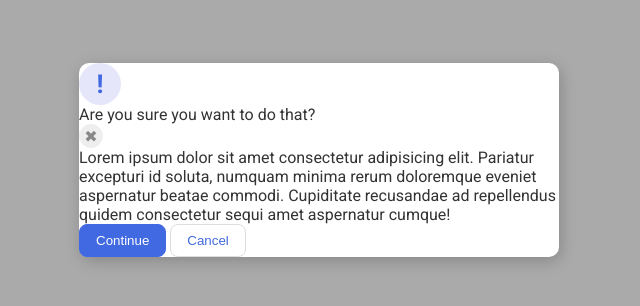
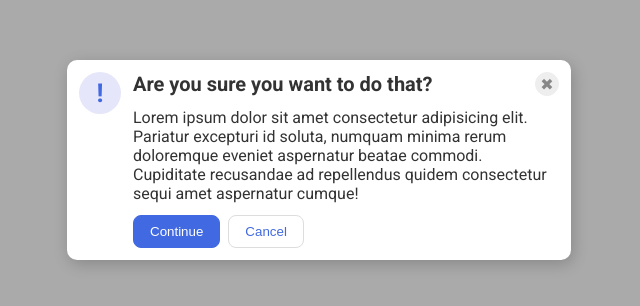
Before and after one commit to MarcosDebona25/top-foundations, a plain HTML site: page css-exercises/flex/05-flex-modal/index.html in a window 1280 px wide. Shown: the part 240-546 px from the top of the page, without its empty margins (321-961 px from the left). Drawn offline with Linux system fonts and the light colour scheme.

Commit message:
Avance EJ5 flex

```diff
--- a/css-exercises/flex/04-flex-information/style.css
+++ b/css-exercises/flex/04-flex-information/style.css
@@ -7,12 +7,43 @@ img {
   height: 100px;
 }
 
+.general {
+  display: flex;
+  flex-direction: column;
+  justify-content: center;
+  align-items: center;
+}
+
+.img-text {
+  display: flex;
+  flex-direction: row;
+  align-items: center;
+  justify-content: center;
+  gap: 52px;
+}
+
+
+
+.primero,
+.segundo,
+.tercero,
+.cuarto {
+  display: flex;
+  flex-direction: column;
+  align-items: center;
+  width: 200px;
+}
+
+.text {
+  text-align: center;
+}
+
 .title {
   font-size: 36px;
   font-weight: 900;
+  margin: 10px 0 32px 0;
 }
 
-/* do not edit this footer */
 .footer {
   position: fixed;
   bottom: 0;
--- a/css-exercises/flex/05-flex-modal/index.html
+++ b/css-exercises/flex/05-flex-modal/index.html
@@ -1,20 +1,34 @@
 <!DOCTYPE html>
 <html lang="en">
   <head>
-    <meta charset="UTF-8">
-    <meta http-equiv="X-UA-Compatible" content="IE=edge">
-    <meta name="viewport" content="width=device-width, initial-scale=1.0">
-    <link rel="stylesheet" href="style.css">
+    <meta charset="UTF-8"/>
+    <meta http-equiv="X-UA-Compatible" content="IE=edge"/>
+    <meta name="viewport" content="width=device-width, initial-scale=1.0"/>
+    <link rel="stylesheet" href="style.css"/>
     <title>Modal</title>
   </head>
+
   <body>
     <div class="modal">
-      <div class="icon">!</div>
-      <div class="header">Are you sure you want to do that?</div>
-      <button class="close-button">✖</button>
-      <div class="text">Lorem ipsum dolor sit amet consectetur adipisicing elit. Pariatur excepturi id soluta, numquam minima rerum doloremque eveniet aspernatur beatae commodi. Cupiditate recusandae ad repellendus quidem consectetur sequi amet aspernatur cumque!</div>
-      <button class="continue">Continue</button>
-      <button class="cancel">Cancel</button>
+      <div class="icon columna1">!</div>
+
+      <div class="columna2">
+        <div class="fila1">
+          <div class="header">Are you sure you want to do that?</div>
+          <button class="close-button">✖</button>
+        </div>
+
+        <div class="text">
+          Lorem ipsum dolor sit amet consectetur adipisicing elit. Pariatur
+          excepturi id soluta, numquam minima rerum doloremque eveniet
+          aspernatur beatae commodi. Cupiditate recusandae ad repellendus quidem
+          consectetur sequi amet aspernatur cumque!
+        </div>
+        <div class="botonera">
+          <button class="continue">Continue</button>
+          <button class="cancel">Cancel</button>
+        </div>
+      </div>
     </div>
   </body>
 </html>
--- a/css-exercises/flex/05-flex-modal/style.css
+++ b/css-exercises/flex/05-flex-modal/style.css
@@ -9,7 +9,6 @@ body {
   margin: 0;
   background: #aaa;
   color: #333;
-  /* I'll give you this one for free lol */
   display: flex;
   align-items: center;
   justify-content: center;
@@ -20,6 +19,20 @@ body {
   width: 480px;
   border-radius: 10px;
   box-shadow: 2px 4px 16px rgba(0,0,0,.2);
+  padding: 12px;
+  display: flex;
+  flex-direction: row;
+  gap: 12px;
+}
+
+.columna1 {
+  flex-shrink: 0;
+}
+
+.columna2 {
+  display: flex;
+  flex-direction: column;
+  gap: 12px;
 }
 
 .icon {
@@ -35,6 +48,18 @@ body {
   justify-content: center;
 }
 
+.fila1 {
+  display: flex;
+  flex-direction: row;
+  align-items: center;
+}
+
+.header {
+  font-weight: bold;
+  font-size: 20px;
+  margin-right: auto;
+}
+
 .close-button {
   background: #eee;
   border-radius: 50%;
@@ -48,6 +73,11 @@ body {
   justify-content: center;
   border: 1px solid #eee;
   padding: 0;
+}
+
+.botonera {
+  display: flex;
+  gap: 8px;
 }
 
 button {
```
Also changed, not shown: css-exercises/flex/04-flex-information/index.html (+14 -1 lines).
